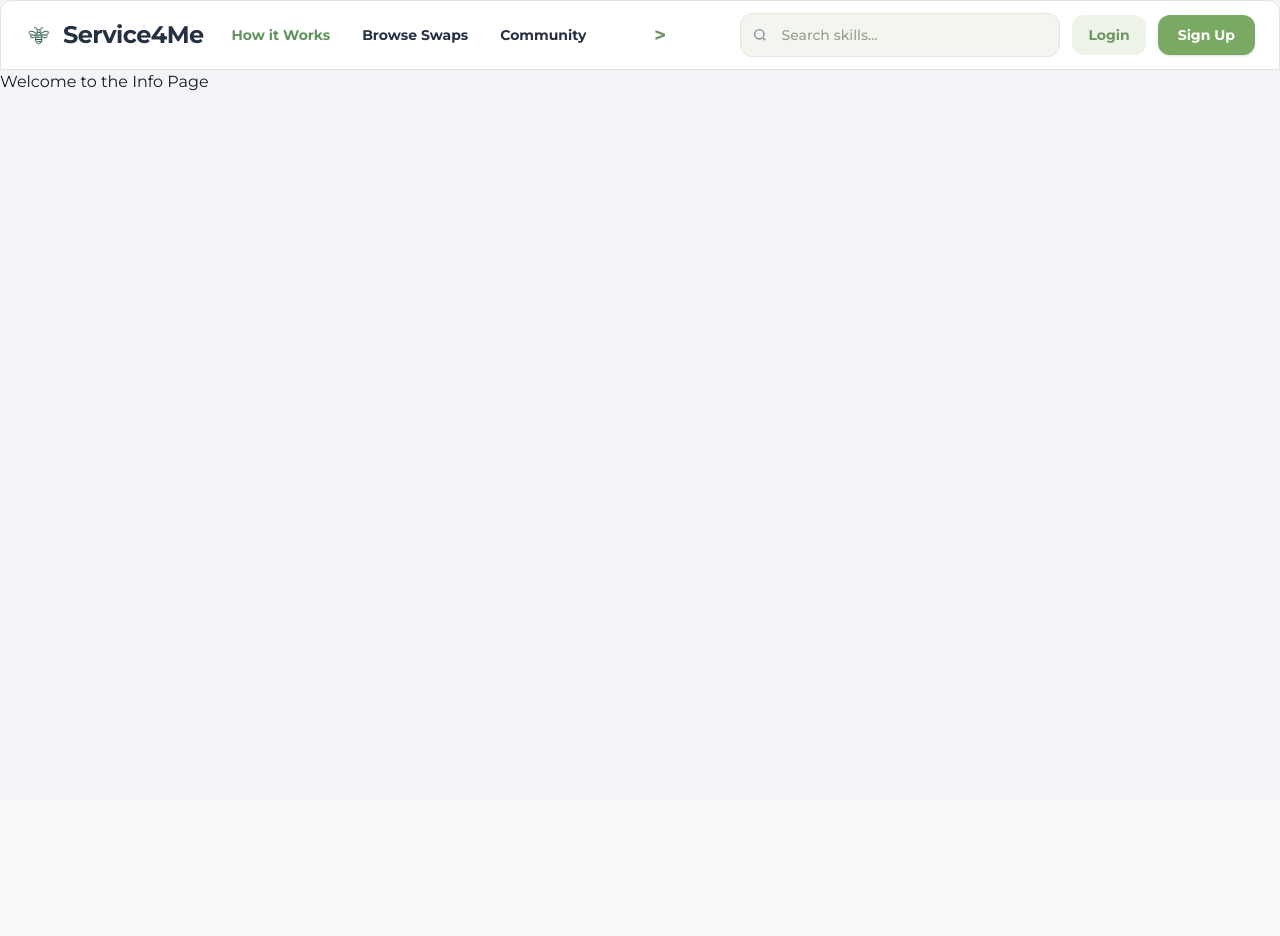
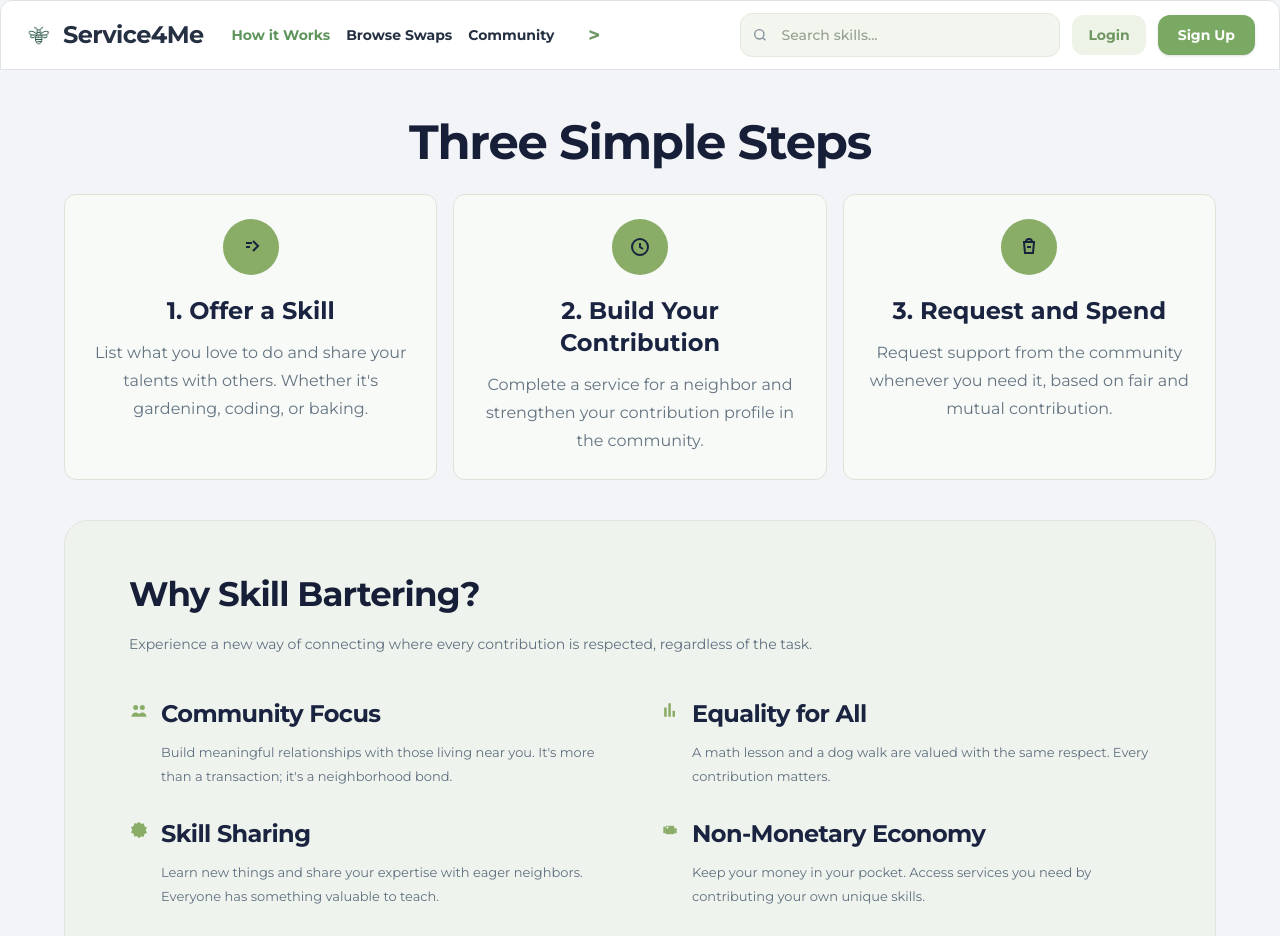
Before and after one commit to edameymey/service-4-me, a Next.js app in the folder frontend/: page /info in a window 1280 px wide. Shown: the top 936 px of the page. Before the commit the page ends 800 px from the top, so only its background shows below. Built offline with nearby package versions, Linux system fonts and the light colour scheme.

Commit message:
creataed the info/how it works page

```diff
--- a/frontend/src/app/(main)/info/page.tsx
+++ b/frontend/src/app/(main)/info/page.tsx
@@ -1,8 +1,251 @@
+import Link from 'next/link';
+
+const steps = [
+  {
+    id: 'offer',
+    title: '1. Offer a Skill',
+    description:
+      "List what you love to do and share your talents with others. Whether it's gardening, coding, or baking.",
+    icon: 'spark',
+  },
+  {
+    id: 'earn',
+    title: '2. Build Your Contribution',
+    description:
+      'Complete a service for a neighbor and strengthen your contribution profile in the community.',
+    icon: 'clock',
+  },
+  {
+    id: 'spend',
+    title: '3. Request and Spend',
+    description:
+      'Request support from the community whenever you need it, based on fair and mutual contribution.',
+    icon: 'cart',
+  },
+] as const;
+
+const values = [
+  {
+    id: 'community',
+    title: 'Community Focus',
+    text: "Build meaningful relationships with those living near you. It's more than a transaction; it's a neighborhood bond.",
+    icon: 'users',
+  },
+  {
+    id: 'equality',
+    title: 'Equality for All',
+    text: 'A math lesson and a dog walk are valued with the same respect. Every contribution matters.',
+    icon: 'bars',
+  },
+  {
+    id: 'sharing',
+    title: 'Skill Sharing',
+    text: 'Learn new things and share your expertise with eager neighbors. Everyone has something valuable to teach.',
+    icon: 'badge',
+  },
+  {
+    id: 'economy',
+    title: 'Non-Monetary Economy',
+    text: 'Keep your money in your pocket. Access services you need by contributing your own unique skills.',
+    icon: 'piggy',
+  },
+] as const;
+
+const faqs = [
+  {
+    id: 'exchange',
+    question: 'How does a service exchange work?',
+    answer:
+      'You offer help, complete a service, and the receiver confirms it in the app.',
+  },
+  {
+    id: 'skills',
+    question: 'Do I need any specific skills to start?',
+    answer: "Every skill can be somebody's need, so the answear is no.  ",
+  },
+  {
+    id: 'verify',
+    question: 'How do I verify a service?',
+    answer:
+      'After a service is complete, the receiver confirms the completed work via the app.',
+  },
+] as const;
+
 const InfoPage = () => {
   return (
-    <div>
-      <h1>Welcome to the Info Page</h1>
-    </div>
+    <section className="px-4 py-8 sm:px-8 sm:py-12">
+      <div className="mx-auto flex w-full max-w-6xl flex-col gap-10">
+        <section>
+          <h1 className="text-center text-4xl font-extrabold tracking-tight text-[#161f37] sm:text-5xl">
+            Three Simple Steps
+          </h1>
+
+          <div className="mt-7 grid grid-cols-1 gap-4 md:grid-cols-3">
+            {steps.map((step) => (
+              <article
+                key={step.id}
+                className="rounded-xl border border-[#dce3d7] bg-[#f8faf7] p-6 text-center"
+              >
+                <div className="mx-auto grid h-14 w-14 place-items-center rounded-full bg-[#89ac67] text-[#17233d]">
+                  <StepIcon icon={step.icon} />
+                </div>
+                <h2 className="mt-5 text-2xl font-bold text-[#1a2440]">
+                  {step.title}
+                </h2>
+                <p className="mt-3 text-base leading-7 text-[#637381]">
+                  {step.description}
+                </p>
+              </article>
+            ))}
+          </div>
+        </section>
+
+        <section className="rounded-3xl border border-[#e1e6dc] bg-[#eff3ed] px-6 py-9 sm:px-16 sm:py-12">
+          <h2 className="text-[26px] font-extrabold tracking-tight text-[#161f37] sm:text-[34px]">
+            Why Skill Bartering?
+          </h2>
+          <p className="mt-3 text-[13px] leading-6 text-[#5f6f7f] sm:text-[14px] sm:leading-6">
+            Experience a new way of connecting where every contribution is
+            respected, regardless of the task.
+          </p>
+
+          <div className="mt-10 grid grid-cols-1 gap-x-10 gap-y-7 md:grid-cols-2">
+            {values.map((value) => (
+              <article key={value.id} className="flex gap-3">
+                <div className="mt-1 text-[#89ac67]">
+                  <ValueIcon icon={value.icon} />
+                </div>
+                <div>
+                  <h3 className="text-[17px] font-extrabold tracking-tight text-[#1a2440] sm:text-[24px]">
+                    {value.title}
+                  </h3>
+                  <p className="mt-2 text-[12px] leading-5 text-[#5f6f7f] sm:text-[13px] sm:leading-6">
+                    {value.text}
+                  </p>
+                </div>
+              </article>
+            ))}
+          </div>
+        </section>
+
+        <section>
+          <h2 className="text-center text-[28px] font-extrabold tracking-tight text-[#161f37] sm:text-[42px]">
+            Common Questions
+          </h2>
+
+          <div className="mx-auto mt-8 flex w-full max-w-[920px] flex-col gap-4">
+            {faqs.map((faq) => (
+              <article
+                key={faq.id}
+                className="rounded-2xl border border-[#d8ded6] bg-[#f7faf7] px-5 py-4 sm:px-6"
+              >
+                <h3 className="text-[18px] font-bold tracking-tight text-[#1a2440] sm:text-[20px]">
+                  {faq.question}
+                </h3>
+                <p className="mt-2 text-[13px] leading-6 text-[#637381] sm:text-[15px] sm:leading-7">
+                  {faq.answer}
+                </p>
+              </article>
+            ))}
+          </div>
+        </section>
+
+        <section className="rounded-3xl bg-[#8fb271] px-6 py-10 text-center shadow-[0_18px_30 px_-20px_rgba(32,56,22,0.4)] sm:px-10 sm:py-12">
+          <h2 className="text-5xl font-extrabold tracking-tight text-[#131e3b] sm:text-6xl">
+            Ready to join your neighbors?
+          </h2>
+          <p className="mx-auto mt-5 max-w-3xl text-lg leading-8 text-[#1f3550] sm:text-xl">
+            Join thousands of others who are sharing skills to build a better,
+            more connected community today.
+          </p>
+          <Link
+            href="/signup"
+            className="mt-7 inline-flex rounded-xl bg-[#0f1f46] px-7 py-3 text-lg font-bold text-[#d6f5a6] transition hover:bg-[#122a5e]"
+          >
+            Join the Community
+          </Link>
+        </section>
+      </div>
+    </section>
+  );
+};
+
+const StepIcon = ({ icon }: { icon: (typeof steps)[number]['icon'] }) => {
+  if (icon === 'spark') {
+    return (
+      <svg
+        viewBox="0 0 24 24"
+        className="h-6 w-6"
+        fill="none"
+        stroke="currentColor"
+        strokeWidth="2"
+      >
+        <path d="M7 8h6M7 12h4M14 6l5 5-5 5" />
+      </svg>
+    );
+  }
+
+  if (icon === 'clock') {
+    return (
+      <svg
+        viewBox="0 0 24 24"
+        className="h-6 w-6"
+        fill="none"
+        stroke="currentColor"
+        strokeWidth="2"
+      >
+        <circle cx="12" cy="12" r="8" />
+        <path d="M12 8v4l3 2" />
+      </svg>
+    );
+  }
+
+  return (
+    <svg
+      viewBox="0 0 24 24"
+      className="h-6 w-6"
+      fill="none"
+      stroke="currentColor"
+      strokeWidth="2"
+    >
+      <path d="M7 7h10l-1 11H8L7 7z" />
+      <path d="M9 7a3 3 0 016 0" />
+      <path d="M10 12h4" />
+    </svg>
+  );
+};
+
+const ValueIcon = ({ icon }: { icon: (typeof values)[number]['icon'] }) => {
+  if (icon === 'users') {
+    return (
+      <svg viewBox="0 0 24 24" className="h-5 w-5" fill="currentColor">
+        <path d="M8 12a3 3 0 100-6 3 3 0 000 6zm8 0a3 3 0 100-6 3 3 0 000 6zM3 20a5 5 0 0110 0H3zm8 0a5 5 0 0110 0h-10z" />
+      </svg>
+    );
+  }
+
+  if (icon === 'bars') {
+    return (
+      <svg viewBox="0 0 24 24" className="h-5 w-5" fill="currentColor">
+        <path d="M5 20V9h3v11H5zm5 0V4h3v16h-3zm5 0v-7h3v7h-3z" />
+      </svg>
+    );
+  }
+
+  if (icon === 'badge') {
+    return (
+      <svg viewBox="0 0 24 24" className="h-5 w-5" fill="currentColor">
+        <path d="M12 2l2.3 2.5 3.4-.4.8 3.3 3.1 1.6-1.6 3.1 1.6 3.1-3.1 1.6-.8 3.3-3.4-.4L12 22l-2.3-2.5-3.4.4-.8-3.3-3.1-1.6 1.6-3.1-1.6-3.1 3.1-1.6.8-3.3 3.4.4L12 2z" />
+      </svg>
+    );
+  }
+
+  return (
+    <svg viewBox="0 0 24 24" className="h-5 w-5" fill="currentColor">
+      <path d="M7 7h10v10H7z" />
+      <circle cx="9" cy="9" r="1.2" fill="#f8faf7" />
+      <path d="M4 8h3v8H4zM17 10h3v6h-3z" />
+    </svg>
   );
 };
 
--- a/frontend/src/components/MainNavbar.tsx
+++ b/frontend/src/components/MainNavbar.tsx
@@ -119,7 +119,7 @@ const MainNavbar = () => {
         </button>
 
         <div className="hidden md:block">
-          <nav className="flex flex-nowrap items-center gap-8">
+          <nav className="flex flex-nowrap items-center gap-4">
             {topNavPrimaryItems.map((item) => (
               <button
                 key={item.label}
@@ -140,7 +140,7 @@ const MainNavbar = () => {
                   : 'max-w-0 -translate-x-2 opacity-0'
               }`}
             >
-              <div className="flex flex-nowrap items-center gap-8">
+              <div className="flex flex-nowrap items-center gap-4">
                 {topNavExtraItems.map((item) => (
                   <button
                     key={item.label}
@@ -168,7 +168,7 @@ const MainNavbar = () => {
               aria-label={
                 isFeaturesExpanded ? 'Collapse features' : 'Show more features'
               }
-              className="px-1 text-xl font-bold leading-none text-[#6f9662] transition hover:text-[#4f7d48]"
+              className="px-0.5 text-xl font-bold leading-none text-[#6f9662] transition hover:text-[#4f7d48]"
             >
               <span className="inline-block">
                 {isFeaturesExpanded ? '<' : '>'}
```
